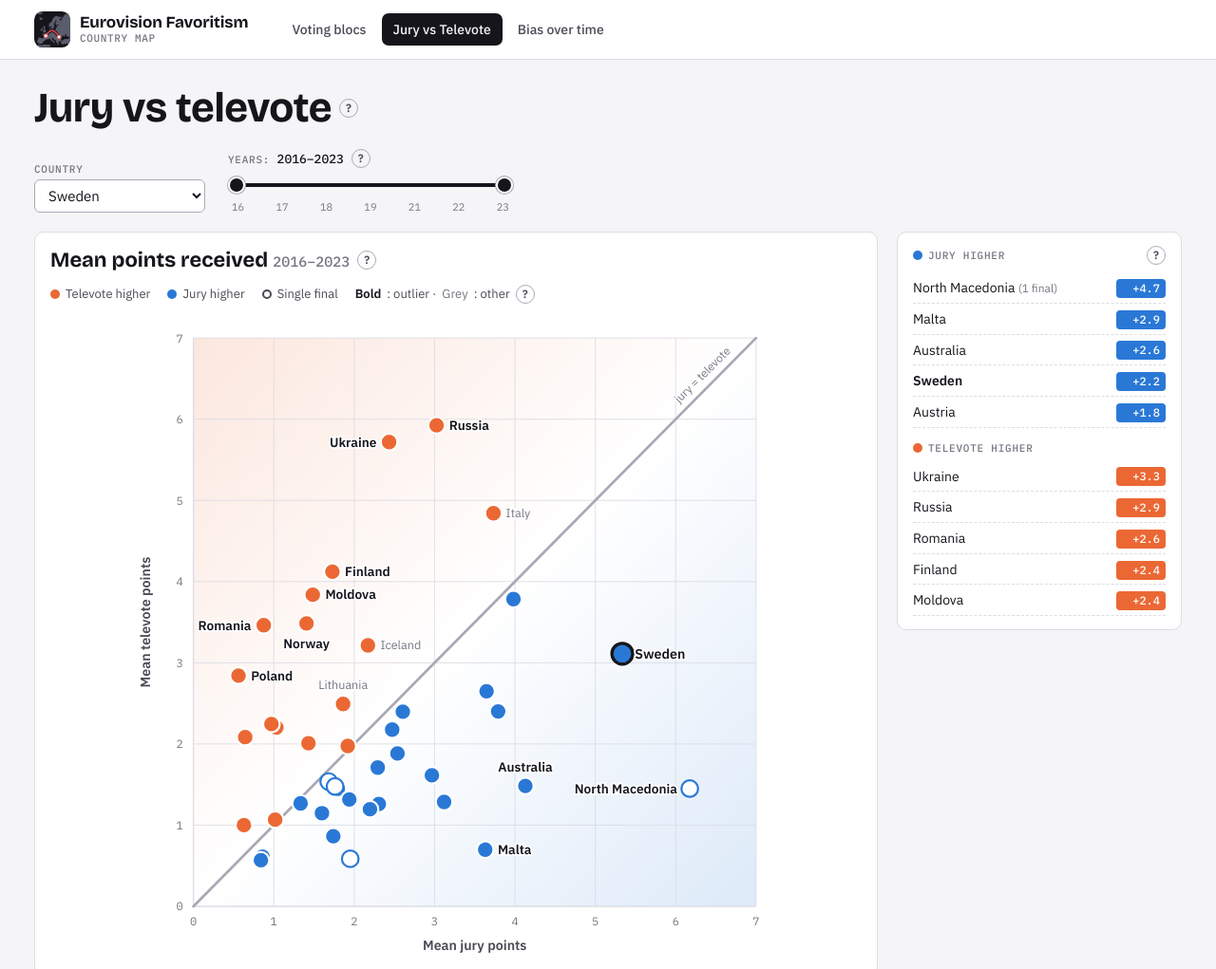
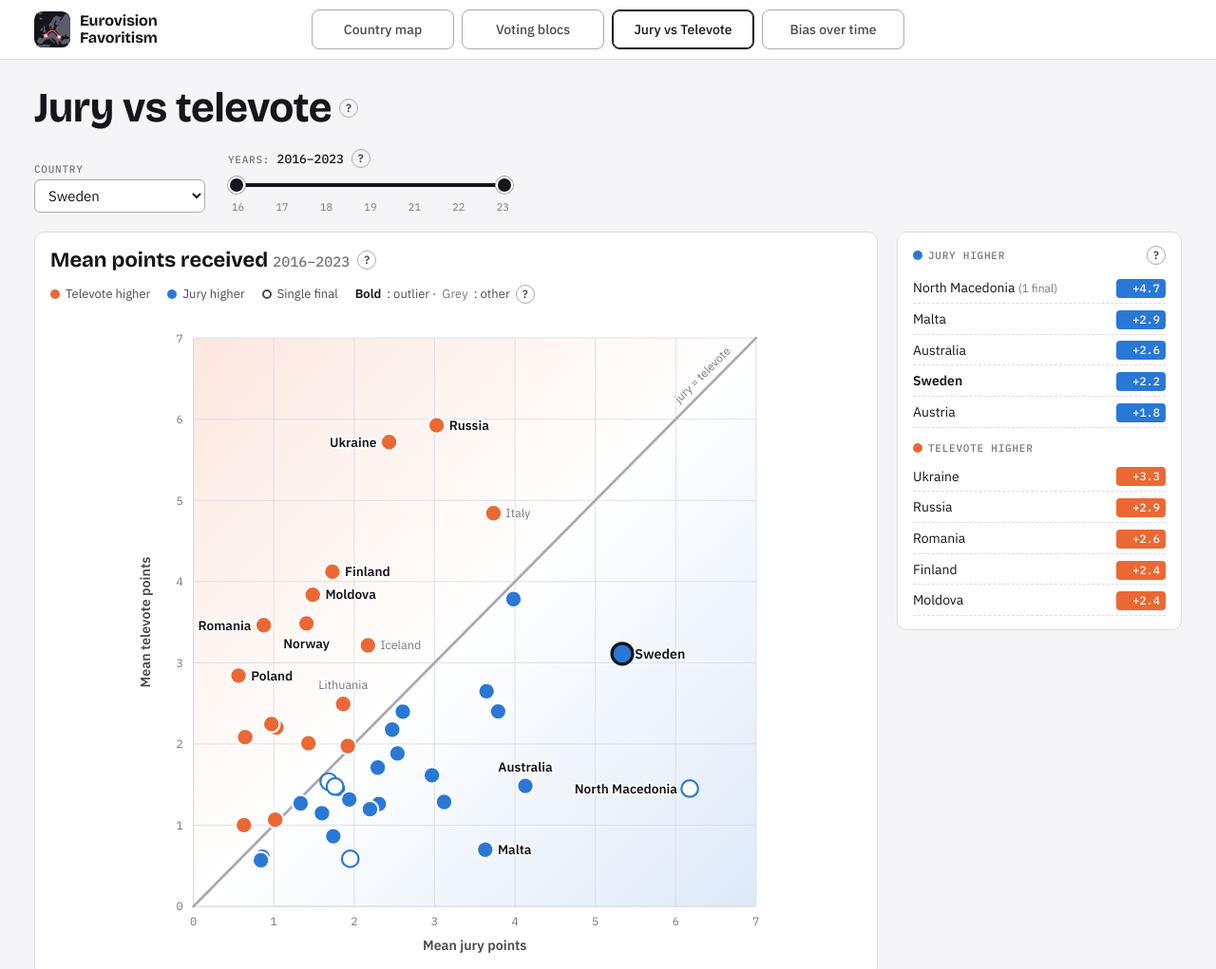
Before and after one commit to Mikkelflassen/DataViz, a plain HTML site: page jury-televote.html in a window 1280 px wide. Shown: the top 1021 px of the page at 95% size. Drawn offline with nearby package versions, Linux system fonts and the light colour scheme.

Commit message:
Top bar: four equal page boxes, centred; logo links to the map
The country map is now one of four equal boxes instead of being reachable
only through the logo. The current page gets a darker outline. On narrow
screens the boxes fill the width, then wrap two by two.

Co-Authored-By: Claude Opus 5.5 <noreply@anthropic.com>
Claude-Session: https://claude.ai/code/session_01AfHSmoL7Q9VMgUfMvfZsY2

```diff
--- a/css/site.css
+++ b/css/site.css
@@ -66,26 +66,37 @@ button:focus-visible, select:focus-visible, a:focus-visible { outline: 2px solid
   * { transition: none !important; animation: none !important; }
 }
 
-/* ---------- top bar */
+/* ---------- top bar: logo left, four equal page boxes centred */
 .topbar { display: block; position: sticky; top: 0; z-index: 30; background: color-mix(in srgb, var(--surface) 92%, transparent); backdrop-filter: blur(8px); border-bottom: 1px solid var(--line); }
-.topbar-in { width: 100%; max-width: 1240px; margin: 0 auto; padding-block: 10px; padding-left: max(16px, env(safe-area-inset-left, 0px)); padding-right: max(16px, env(safe-area-inset-right, 0px)); display: flex; align-items: center; gap: 12px 28px; flex-wrap: wrap; }
-.brand { display: flex; align-items: center; gap: 10px; color: var(--fg); text-decoration: none; border-radius: 10px; padding: 2px 6px 2px 2px; margin-left: -2px; }
-.brand:hover .brand-txt b { text-decoration: underline; text-underline-offset: 3px; }
+.topbar-in { width: 100%; max-width: 1240px; margin: 0 auto; padding-block: 10px; padding-left: max(16px, env(safe-area-inset-left, 0px)); padding-right: max(16px, env(safe-area-inset-right, 0px));
+  display: grid; grid-template-columns: 1fr auto 1fr; align-items: center; gap: 10px 24px; }
+.brand { justify-self: start; display: flex; align-items: center; gap: 10px; color: var(--fg); text-decoration: none; border-radius: 10px; padding: 2px 6px 2px 2px; margin-left: -2px; }
+.brand:hover .brand-txt { text-decoration: underline; text-underline-offset: 3px; }
 .logo { width: 38px; height: 38px; flex: none; }
 .logo-bg { fill: var(--logo-bg); }
 .logo-land { fill: var(--logo-land); }
 .logo-arc { fill: none; stroke: #e5484d; stroke-width: 2.6; stroke-linecap: round; }
 .logo-arc-halo { fill: none; stroke: var(--logo-bg); stroke-width: 5.5; stroke-linecap: round; }
 .logo-dot { fill: #ffffff; stroke: #e5484d; stroke-width: 1.6; }
-.brand-txt { display: grid; line-height: 1.15; }
-.brand-txt b { font: 700 17px/1.1 var(--display); letter-spacing: -.005em; }
-.brand-txt small { font: 500 11px/1.3 var(--mono); letter-spacing: .06em; text-transform: uppercase; color: var(--muted); }
-.brand[aria-current=page] .brand-txt small { color: var(--fg-2); }
-.topbar nav { min-width: 0; flex: 1 1 200px; }
-.topbar nav ul { list-style: none; margin: 0; padding: 0; display: flex; gap: 4px; overflow-x: auto; scrollbar-width: none; }
-.topbar nav a { display: block; white-space: nowrap; font: 500 14px/1 var(--body); color: var(--fg-2); text-decoration: none; padding: 10px 12px; border-radius: 7px; }
-.topbar nav a:hover { background: var(--surface-2); color: var(--fg); }
-.topbar nav a[aria-current=page] { background: var(--fg); color: var(--bg); }
+.brand-txt { font: 700 16px/1.15 var(--display); letter-spacing: -.005em; max-width: 11ch; }
+.topbar nav { grid-column: 2; }
+.topbar nav ul { list-style: none; margin: 0; padding: 0; display: grid; grid-template-columns: repeat(4, 150px); gap: 8px; }
+.topbar nav a { display: grid; place-items: center; height: 42px; padding: 0 10px; text-align: center; font: 500 14px/1.2 var(--body); color: var(--fg-2); text-decoration: none;
+  background: var(--surface); border: 1px solid var(--line-strong); border-radius: 8px; transition: border-color .15s, color .15s; }
+.topbar nav a:hover { border-color: var(--fg-2); color: var(--fg); }
+.topbar nav a[aria-current=page] { color: var(--fg); border-color: var(--fg); box-shadow: inset 0 0 0 1px var(--fg); }
+
+/* narrower screens: logo on its own row, boxes across the full width, then two by two */
+@media (max-width: 1000px) {
+  .topbar-in { grid-template-columns: 1fr; }
+  .brand-txt { max-width: none; }
+  .topbar nav { grid-column: 1; }
+  .topbar nav ul { grid-template-columns: repeat(4, 1fr); }
+}
+@media (max-width: 560px) {
+  .topbar nav ul { grid-template-columns: repeat(2, 1fr); }
+  .topbar nav a { height: 38px; font-size: 13px; }
+}
 
 /* ---------- page layout */
 .wrap { max-width: 1240px; margin: 0 auto; padding-block: 28px 56px; padding-left: max(16px, env(safe-area-inset-left, 0px)); padding-right: max(16px, env(safe-area-inset-right, 0px)); display: grid; gap: 20px; }
--- a/js/shared/nav.js
+++ b/js/shared/nav.js
@@ -1,7 +1,10 @@
-// Top bar, shared by every page.
+// Top bar, shared by every page: the logo on the left (a link to the country map) and the
+// pages as equal boxes in the centre. No page is styled differently from the others; the
+// current one only gets a darker outline so readers know where they are.
 // To add a page: make the .html file, then add one line to PAGES.
 
 const PAGES = [
+  { href: 'index.html', label: 'Country map' },
   { href: 'voting-blocs.html', label: 'Voting blocs' },
   { href: 'jury-televote.html', label: 'Jury vs Televote' },
   { href: 'bias-over-time.html', label: 'Bias over time' },
@@ -30,8 +33,8 @@ export function renderTopbar() {
   const links = PAGES.map(p => `<li><a href="${p.href}"${current(p.href)}>${p.label}</a></li>`).join('');
   bar.innerHTML = `
     <div class="topbar-in">
-      <a class="brand" href="index.html"${current('index.html')} title="Back to the country map">
-        ${LOGO}<span class="brand-txt"><b>Eurovision Favoritism</b><small>Country map</small></span>
+      <a class="brand" href="index.html" title="Country map">
+        ${LOGO}<span class="brand-txt">Eurovision Favoritism</span>
       </a>
       <nav aria-label="Pages"><ul>${links}</ul></nav>
     </div>`;
```
